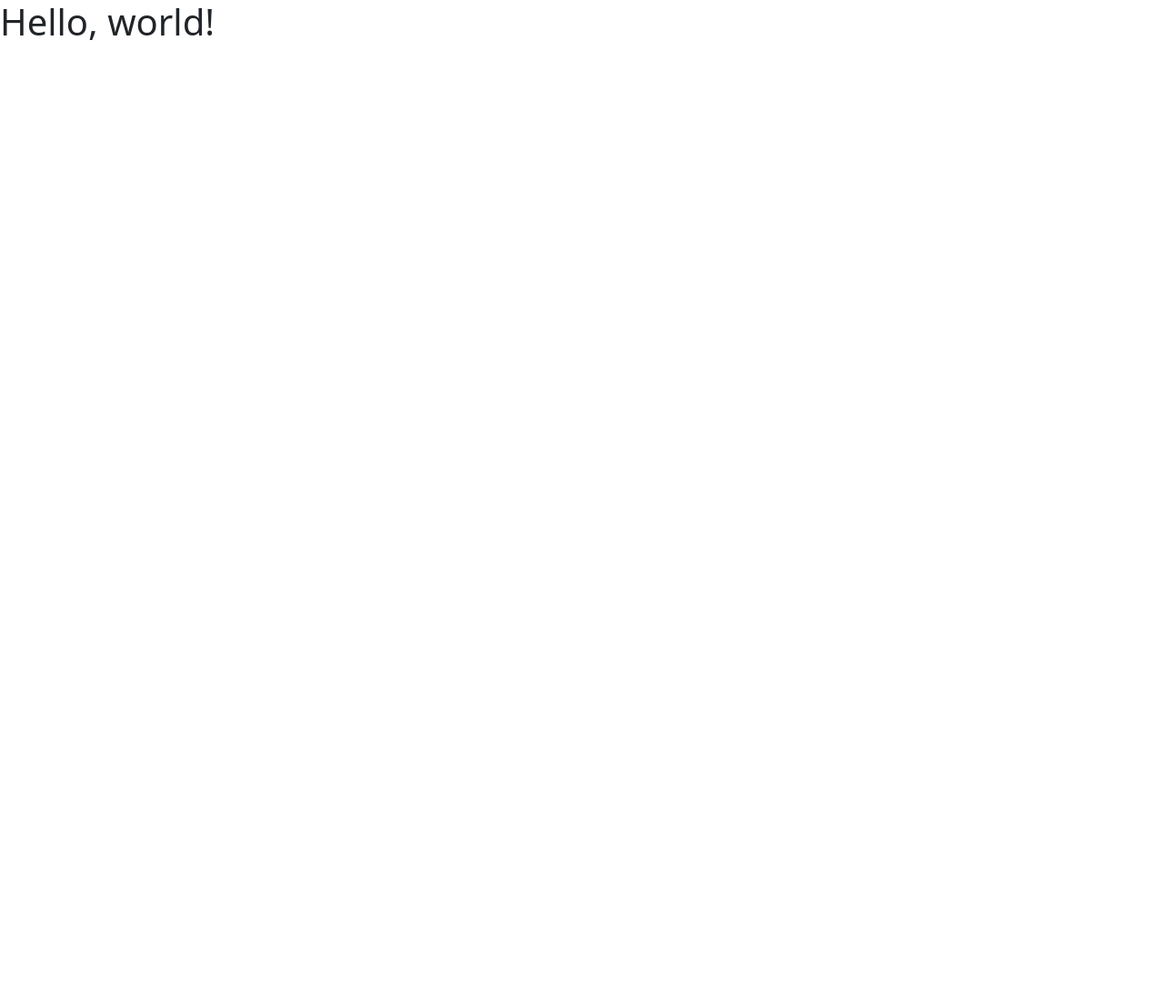
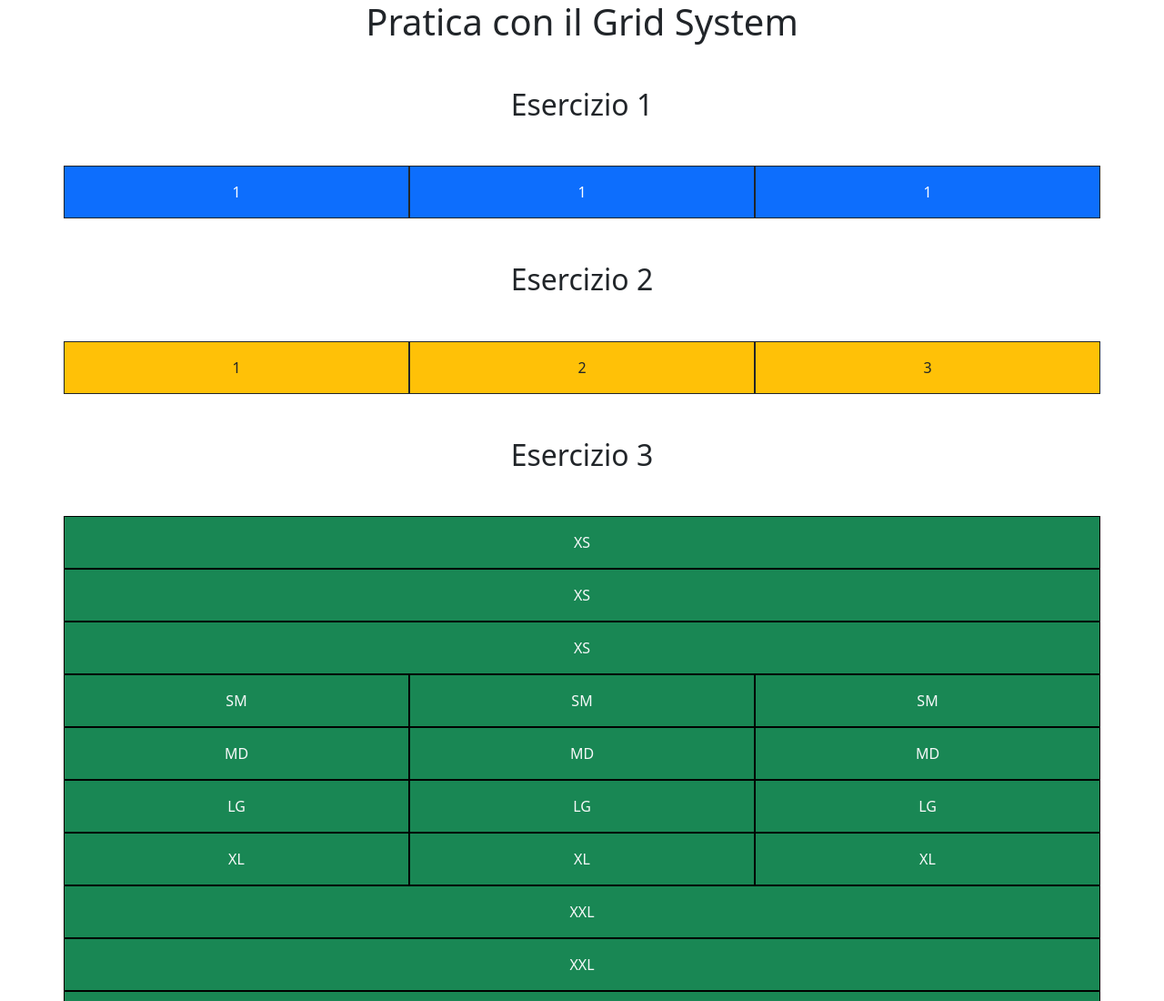
Before and after one commit to Filippo-Timo/Giorno-26, a plain HTML site: page index.html in a window 1280 px wide. Shown: the top 1100 px of the page at 91% size. Before the commit the page ends 800 px from the top, so only its background shows below. Drawn offline with nearby package versions, Linux system fonts and the light colour scheme.

Commit message:
Finished exercise

```diff
--- a/index.html
+++ b/index.html
@@ -12,7 +12,158 @@
     />
   </head>
   <body>
-    <h1>Hello, world!</h1>
+    <header>
+      <h1 class="text-center">Pratica con il Grid System</h1>
+    </header>
+    <main>
+      <h2 class="text-center my-5">Esercizio 1</h2>
+      <div class="container text-center">
+        <div class="row">
+          <div class="col-md-4 bg-primary text-white p-3 border border-dark">
+            1
+          </div>
+          <div class="col-md-4 bg-primary text-white p-3 border border-dark">
+            1
+          </div>
+          <div class="col-md-4 bg-primary text-white p-3 border border-dark">
+            1
+          </div>
+        </div>
+      </div>
+      <h2 class="text-center my-5">Esercizio 2</h2>
+      <div class="container text-center">
+        <div class="row">
+          <div class="col col-12 col-md-4 bg-warning p-3 border border-dark">
+            1
+          </div>
+          <div class="col col-12 col-md-4 bg-warning p-3 border border-dark">
+            2
+          </div>
+          <div class="col col-12 col-md-4 bg-warning p-3 border border-dark">
+            3
+          </div>
+        </div>
+      </div>
+      <h2 class="text-center my-5">Esercizio 3</h2>
+      <div class="container text-center">
+        <div class="row">
+          <div class="col-12 bg-success text-light p-3 border border-black">
+            XS
+          </div>
+          <div class="col-12 bg-success text-light p-3 border border-black">
+            XS
+          </div>
+          <div class="col-12 bg-success text-light p-3 border border-black">
+            XS
+          </div>
+        </div>
+      </div>
+      <div class="container text-center">
+        <div class="row">
+          <div class="col-sm-4 bg-success text-light p-3 border border-black">
+            SM
+          </div>
+          <div class="col-sm-4 bg-success text-light p-3 border border-black">
+            SM
+          </div>
+          <div class="col-sm-4 bg-success text-light p-3 border border-black">
+            SM
+          </div>
+        </div>
+      </div>
+      <div class="container text-center">
+        <div class="row">
+          <div class="col-md-4 bg-success text-light p-3 border border-black">
+            MD
+          </div>
+          <div class="col-md-4 bg-success text-light p-3 border border-black">
+            MD
+          </div>
+          <div class="col-md-4 bg-success text-light p-3 border border-black">
+            MD
+          </div>
+        </div>
+      </div>
+      <div class="container text-center">
+        <div class="row">
+          <div class="col-lg-4 bg-success text-light p-3 border border-black">
+            LG
+          </div>
+          <div class="col-lg-4 bg-success text-light p-3 border border-black">
+            LG
+          </div>
+          <div class="col-lg-4 bg-success text-light p-3 border border-black">
+            LG
+          </div>
+        </div>
+      </div>
+      <div class="container text-center">
+        <div class="row">
+          <div class="col-xl-4 bg-success text-light p-3 border border-black">
+            XL
+          </div>
+          <div class="col-xl-4 bg-success text-light p-3 border border-black">
+            XL
+          </div>
+          <div class="col-xl-4 bg-success text-light p-3 border border-black">
+            XL
+          </div>
+        </div>
+      </div>
+      <div class="container text-center">
+        <div class="row">
+          <div class="col-xxl-4 bg-success text-light p-3 border border-black">
+            XXL
+          </div>
+          <div class="col-xxl-4 bg-success text-light p-3 border border-black">
+            XXL
+          </div>
+          <div class="col-xxl-4 bg-success text-light p-3 border border-black">
+            XXL
+          </div>
+        </div>
+      </div>
+      <h2 class="text-center my-5">Esercizio 4</h2>
+      <div class="container text-center">
+        <div class="row">
+          <div class="col-3 bg-danger text-white p-3 border border-dark">
+            Uguale
+          </div>
+          <div class="col-6 bg-danger text-white p-3 border border-dark">
+            Diversa
+          </div>
+          <div class="col-3 bg-danger text-white p-3 border border-dark">
+            Uguale
+          </div>
+        </div>
+      </div>
+      <h2 class="text-center my-5">Esercizio 5</h2>
+      <div class="container text-center">
+        <div class="row">
+          <div class="col-4 bg-primary text-white p-3 border border-dark">
+            Piccola
+          </div>
+          <div
+            class="col-8 text-center bg-primary text-white p-3 border border-dark"
+          >
+            Grande con sotto-colonne:
+            <div class="row justify-content-evenly">
+              <div class="col-12 col-lg-4 bg-secondary">Sotto-colonna</div>
+              <div class="col-12 col-lg-4 bg-secondary">Sotto-colonna</div>
+            </div>
+          </div>
+        </div>
+      </div>
+      <h2 class="text-center my-5">Esercizio 6</h2>
+      <div class="container text-center">
+        <div class="row">
+          <div class="col-3 bg-dark text-white p-3">Prima da start</div>
+          <div class="col-3 bg-dark text-white p-3 offset-lg-2">
+            Seconda spostata di due posizioni
+          </div>
+        </div>
+      </div>
+    </main>
     <script
       src="https://cdn.jsdelivr.net/npm/bootstrap@5.3.8/dist/js/bootstrap.bundle.min.js"
       integrity="sha384-FKyoEForCGlyvwx9Hj09JcYn3nv7wiPVlz7YYwJrWVcXK/BmnVDxM+D2scQbITxI"
```
